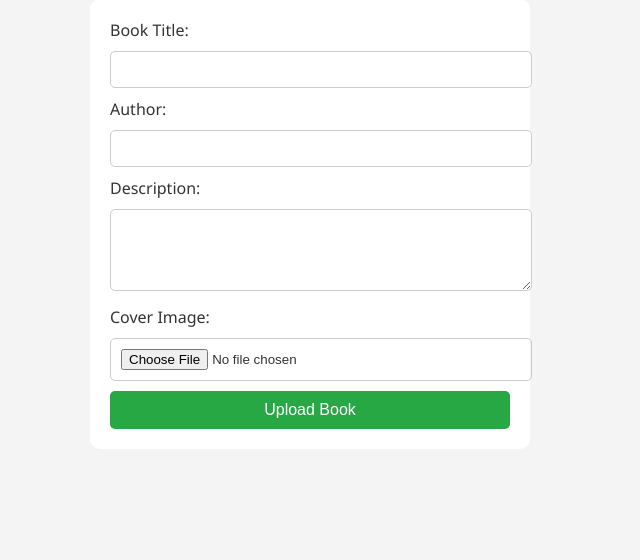
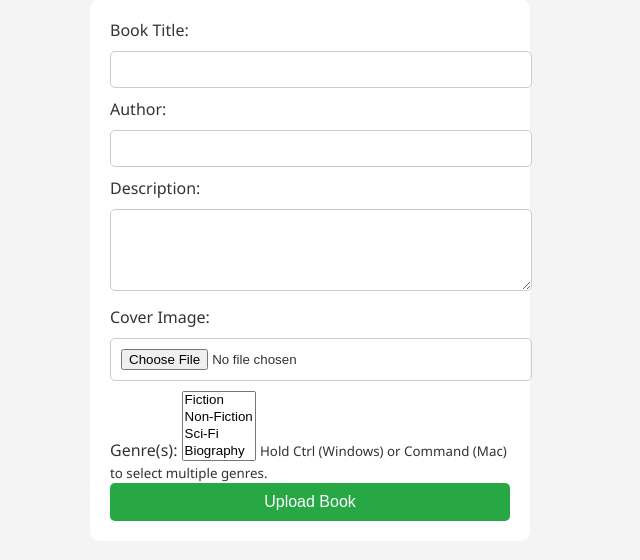
Before and after one commit to Naitikg15/NovelNest-Book_List, a Flask app: page /upload in a window 1280 px wide. Shown: the part 169-729 px from the top of the page, without its empty margins (330-970 px from the left). Run offline with Flask 3, Linux system fonts and the light colour scheme.

Commit message:
Added a Dropdown list in Upload form

```diff
--- a/app.py
+++ b/app.py
@@ -4,7 +4,10 @@ import os
 app = Flask(__name__)
 app.config['UPLOAD_FOLDER'] = 'static/uploads/'
 
-# Sample book data (to be replaced with a database later)
+# Predefined valid genres for dropdown and filtering
+VALID_GENRES = {"Fiction", "Non-Fiction", "Sci-Fi", "Biography", "Adventure", "Self-Help"}
+
+# Sample book data (replace with DB later)
 books = [
     {
         "title": "Dune",
@@ -53,9 +56,13 @@ def upload():
         title = request.form['title']
         author = request.form['author']
         description = request.form['description']
-        genre = request.form['genre'].split(',')
+        selected_genres = request.form.getlist('genre')  # Handles multiple selected options
+
+        # Validate and normalize genres
+        genres = [g for g in selected_genres if g in VALID_GENRES]
+
         file = request.files['cover']
-        if file:
+        if file and genres:
             filepath = os.path.join(app.config['UPLOAD_FOLDER'], file.filename)
             file.save(filepath)
             books.append({
@@ -63,10 +70,13 @@ def upload():
                 "author": author,
                 "cover": file.filename,
                 "description": description,
-                "genre": [g.strip() for g in genre],
+                "genre": genres,
                 "favorite": False
             })
             return redirect(url_for('index'))
+        else:
+            return "Invalid input. Please upload a cover and select valid genre(s).", 400
+
     return render_template("upload.html")
 
 @app.route("/toggle_favorite/<title>", methods=["POST"])
@@ -77,7 +87,6 @@ def toggle_favorite(title):
             break
     return redirect(url_for('index'))
 
-
 if __name__ == "__main__":
     if not os.path.exists(app.config['UPLOAD_FOLDER']):
         os.makedirs(app.config['UPLOAD_FOLDER'])
--- a/templates/upload.html
+++ b/templates/upload.html
@@ -25,6 +25,17 @@
             <label>Cover Image:</label>
             <input type="file" name="cover" accept="image/*" required>
 
+        <label for="genre">Genre(s):</label>
+        <select name="genre" id="genre" multiple required>
+            <option value="Fiction">Fiction</option>
+            <option value="Non-Fiction">Non-Fiction</option>
+            <option value="Sci-Fi">Sci-Fi</option>
+            <option value="Biography">Biography</option>
+            <option value="Adventure">Adventure</option>
+            <option value="Self-Help">Self-Help</option>
+        </select>
+        <small>Hold Ctrl (Windows) or Command (Mac) to select multiple genres.</small>
+
             <button type="submit">Upload Book</button>
         </form>
     </main>
```
